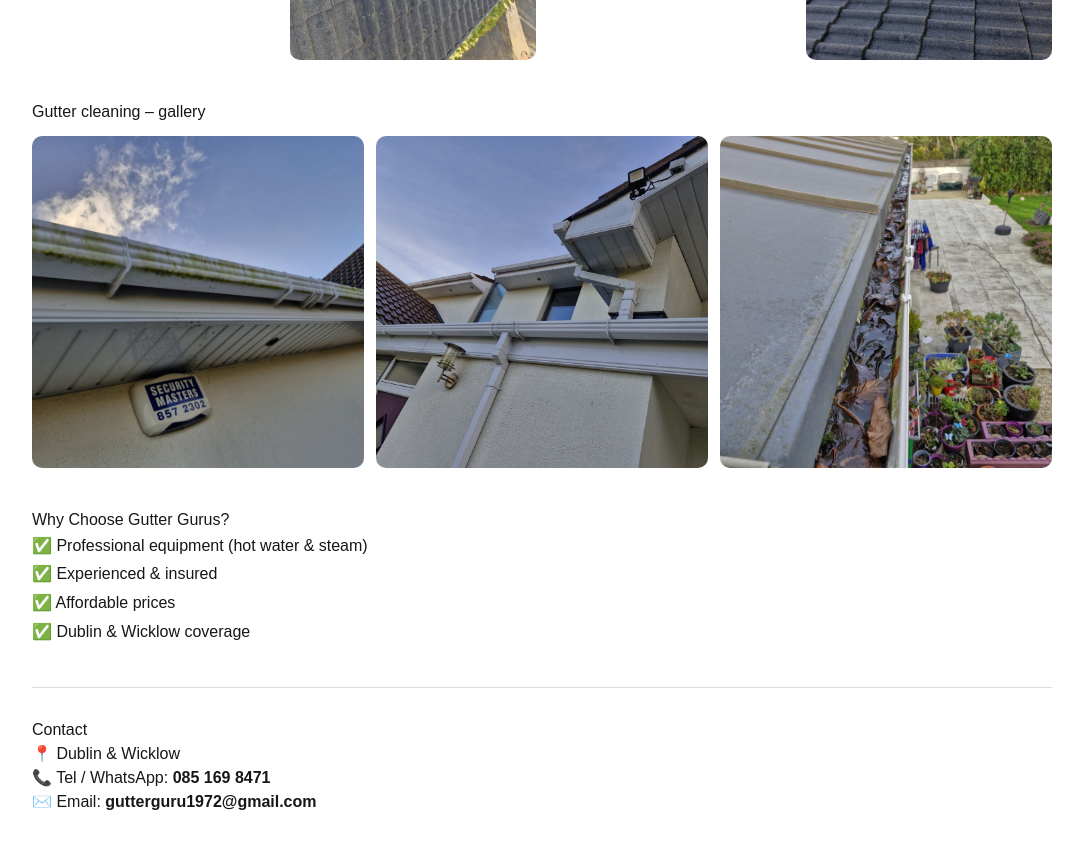
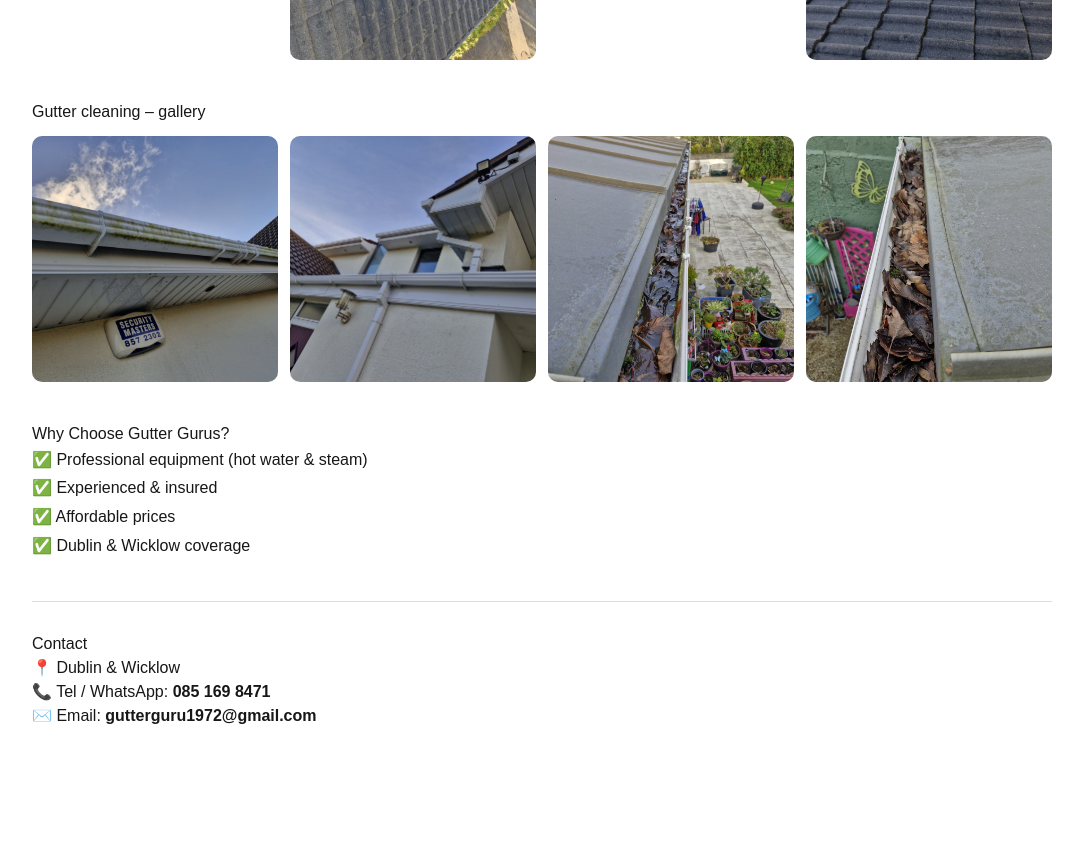
Before and after one commit to gutterguru1972-cloud/gutter-gurus, a Next.js app: page / in a window 1280 px wide. Shown: the part 820-1668 px from the top of the page, without its empty margins (98-1181 px from the left). After the commit the page ends 1588 px from the top, so only its background shows below. Built offline with nearby package versions, Linux system fonts and the light colour scheme.

Commit message:
Add gutters gallery images

```diff
--- a/app/page.tsx
+++ b/app/page.tsx
@@ -101,6 +101,12 @@ export default function Home() {
       alt="Gutter cleaning"
       style={{ width: "100%", borderRadius: "10px" }}
     />
+
+    <img
+    src="/images/gutters/20251210_133214.jpg"
+      alt="Gutter cleaning"
+      style={{ width: "100%", borderRadius: "10px" }}
+   />
   </div>
 
 </section>
```
